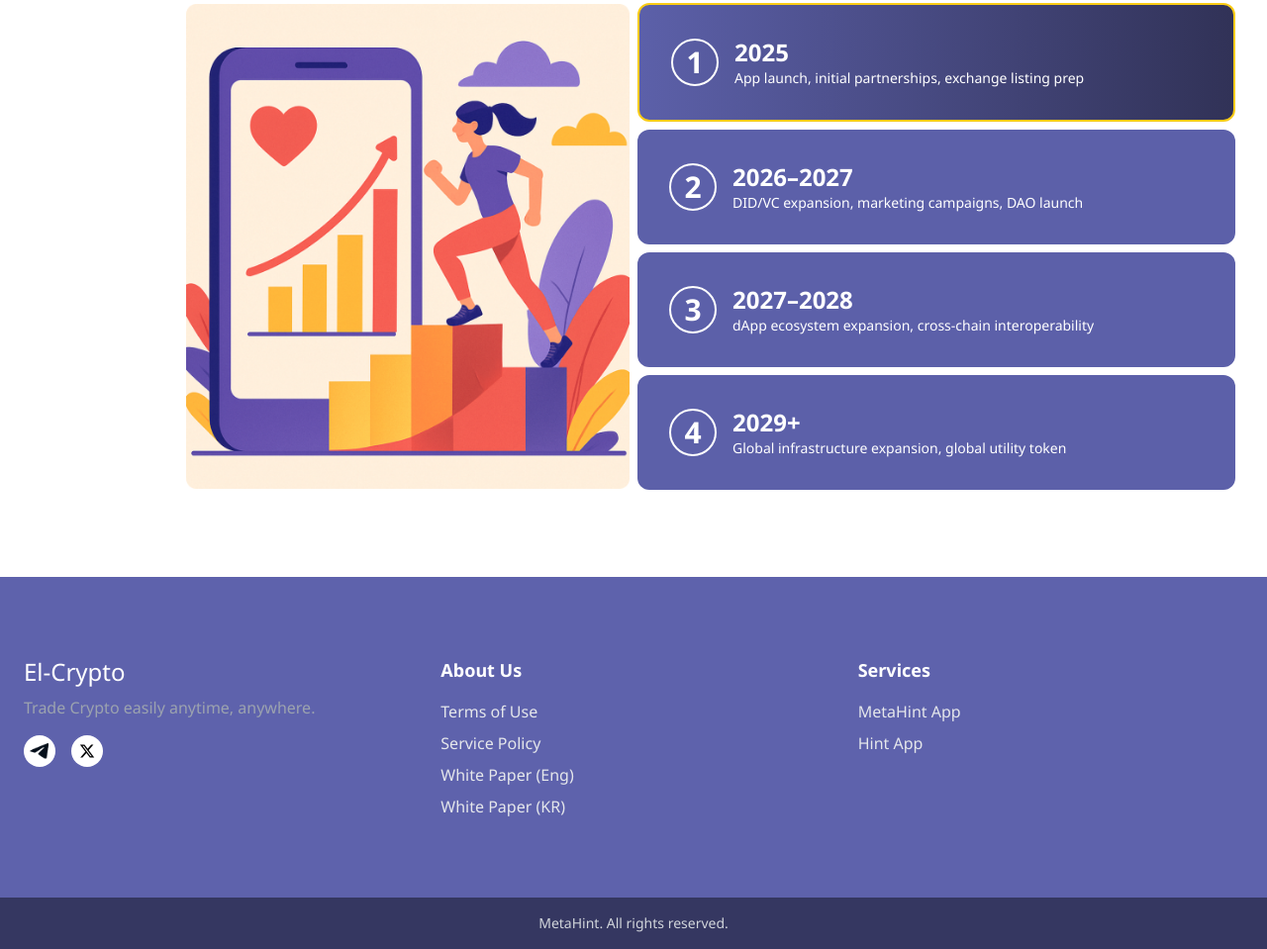
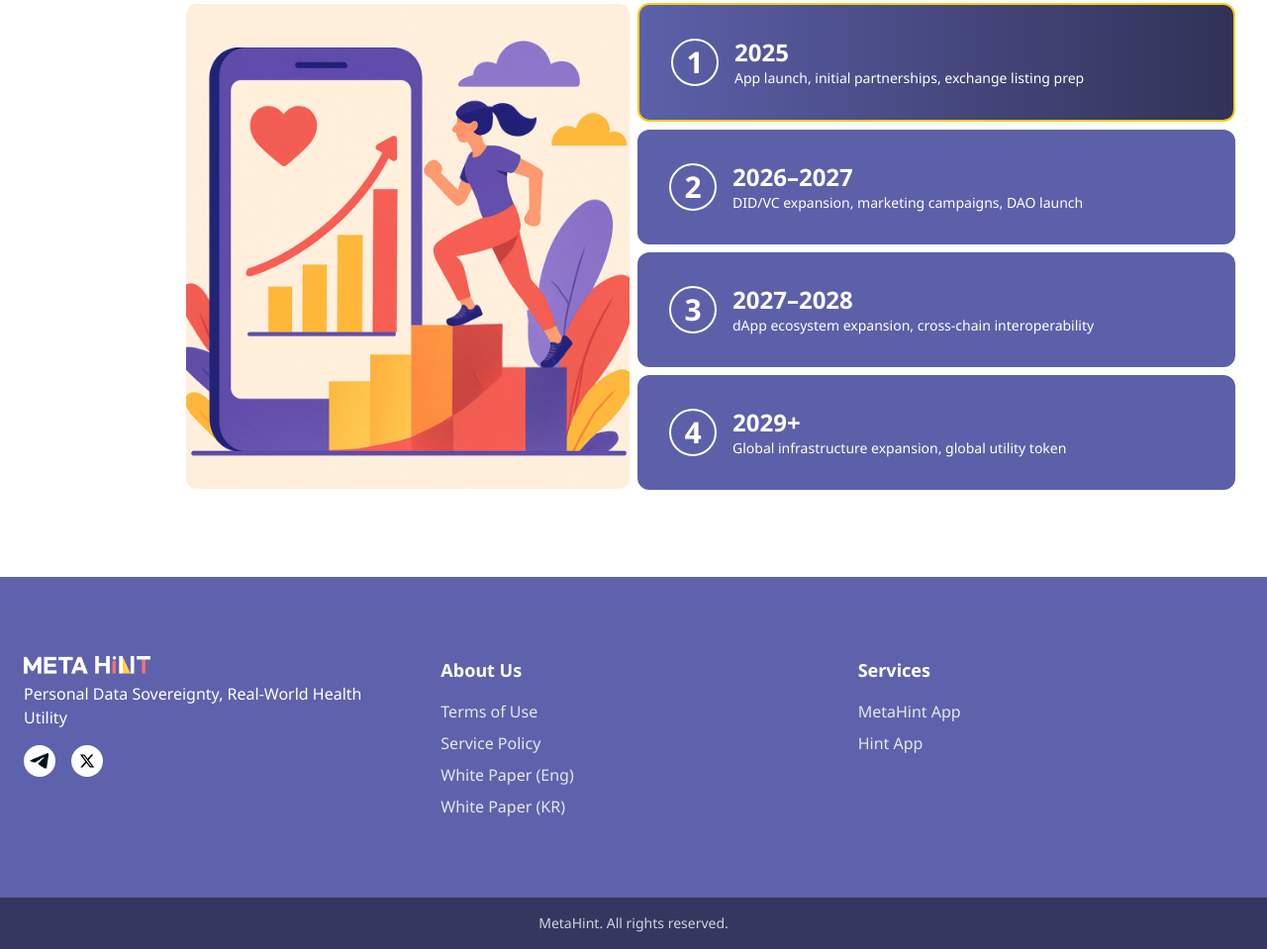
Before and after one commit to bi-brilliant/metahinthomepage, a plain HTML site: page index.html in a window 1280 px wide. Shown: the part 3034-3993 px from the top of the page at 99% size. Drawn offline with nearby package versions, Linux system fonts and the light colour scheme.

Commit message:
feat: Update footer logo and jargon

```diff
--- a/index.html
+++ b/index.html
@@ -570,9 +570,15 @@
       >
         <!-- Brand -->
         <div>
-          <h2 class="text-2xl">El-Crypto</h2>
-          <p class="text-gray-400 mt-2">
-            Trade Crypto easily anytime, anywhere.
+          <div class="text-2xl font-bold text-indigo-600">
+            <img
+              src="./assets/images/logo_metahint_text_white.png"
+              alt="Metahint"
+              class="logo-responsive w-18 md:w-28 lg:w-32 z-10"
+            />
+          </div>
+          <p class="text-white mt-2">
+            Personal Data Sovereignty, Real-World Health Utility
           </p>
           <div class="flex space-x-4 mt-4">
             <a
```
Also changed, not shown: assets/images/logo_metahint_text_white.png (added).
